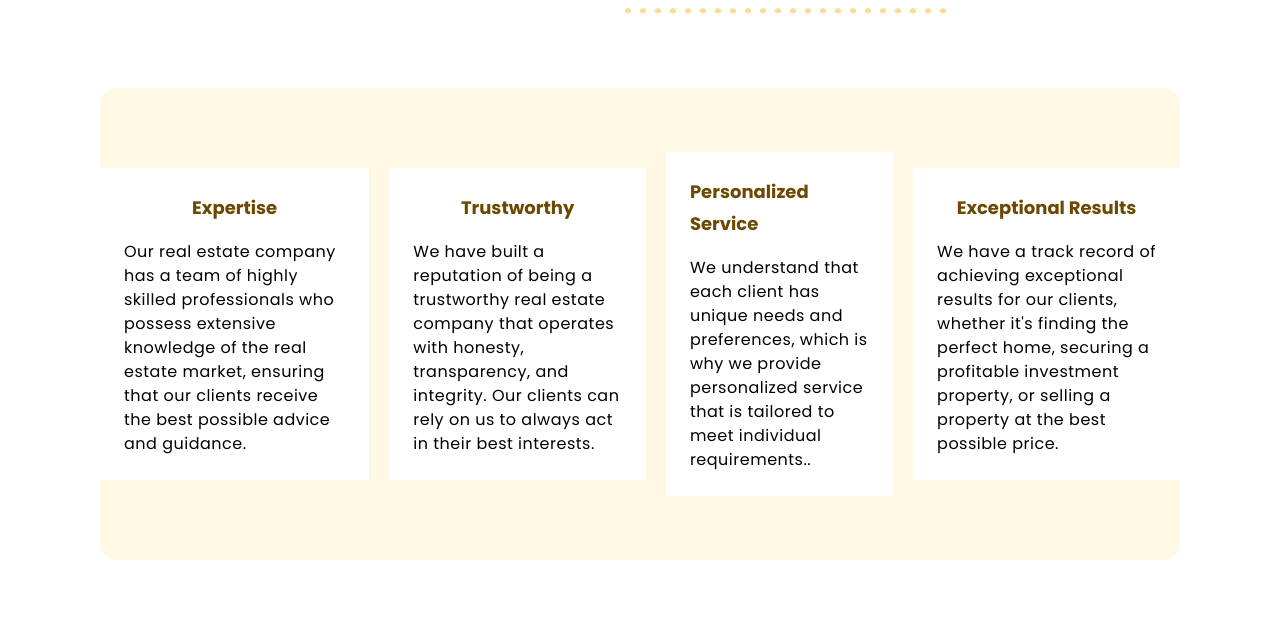
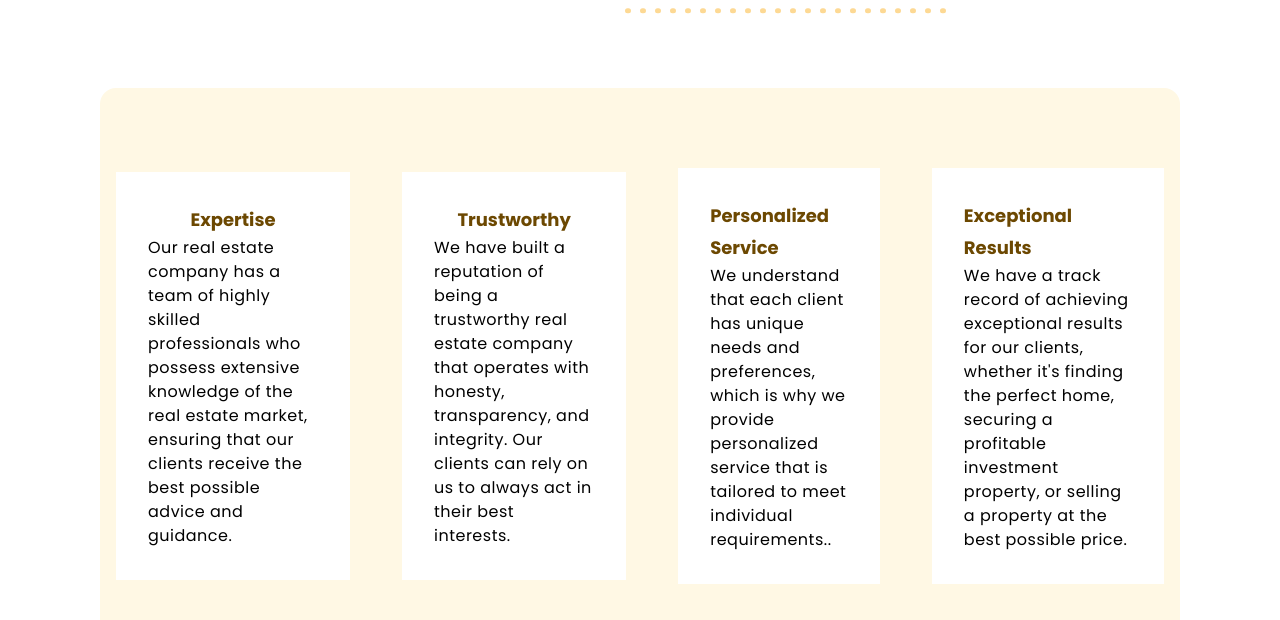
Before and after one commit to davidchom/PIW-Zadanie-1, a plain HTML site: page index.html in a window 1280 px wide. Shown: the part 180-800 px from the top of the page. Drawn offline with Linux system fonts and the light colour scheme.

Commit message:
Another fix

```diff
--- a/style.css
+++ b/style.css
@@ -266,13 +266,12 @@ button {
 
 .benefits {
     display: flex;
-    flex-flow: column;
-    row-gap: 1.0rem;
+    margin: 1rem 1rem;
+    flex-direction: column;
     align-items: center;
     align-self: center;
-    justify-content: space-between;
     background-color: var(--white);
-    padding: 1.5rem;
+    padding: 2rem;
 }
 
 .first {
```
